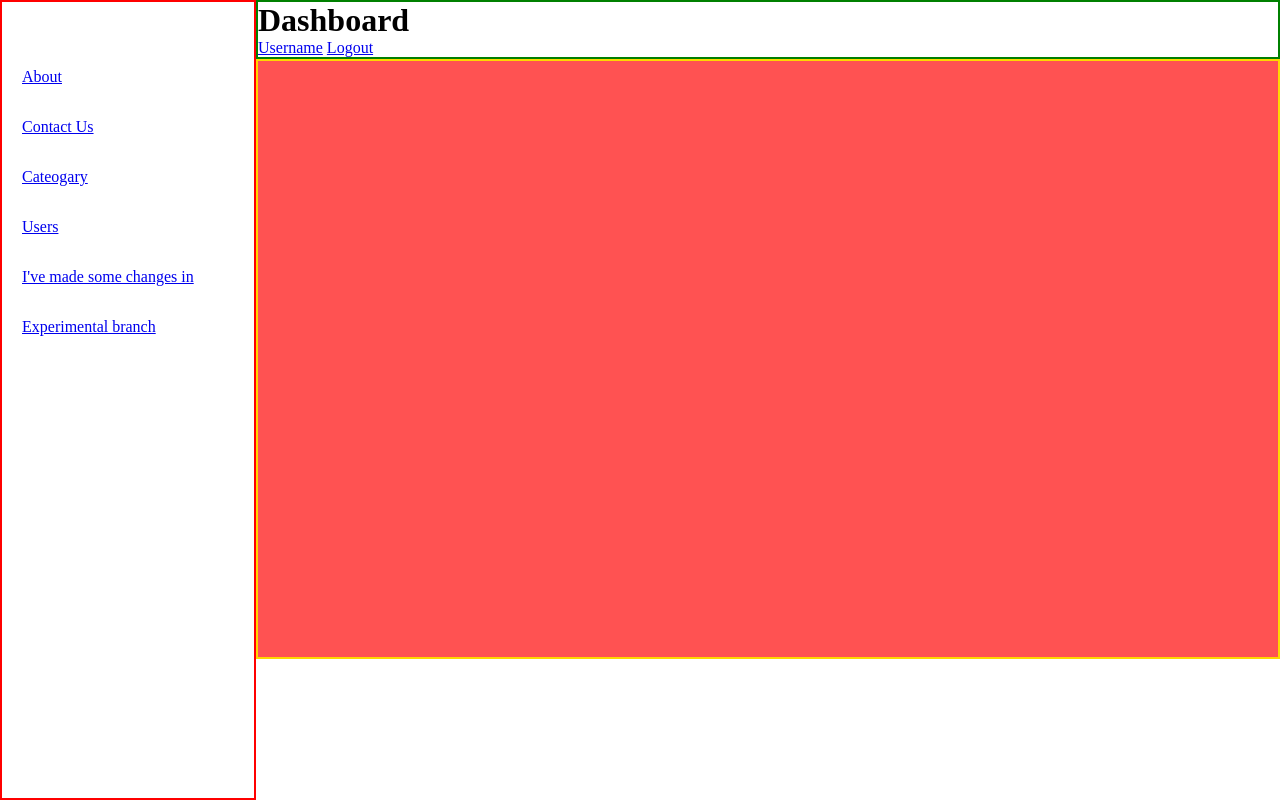
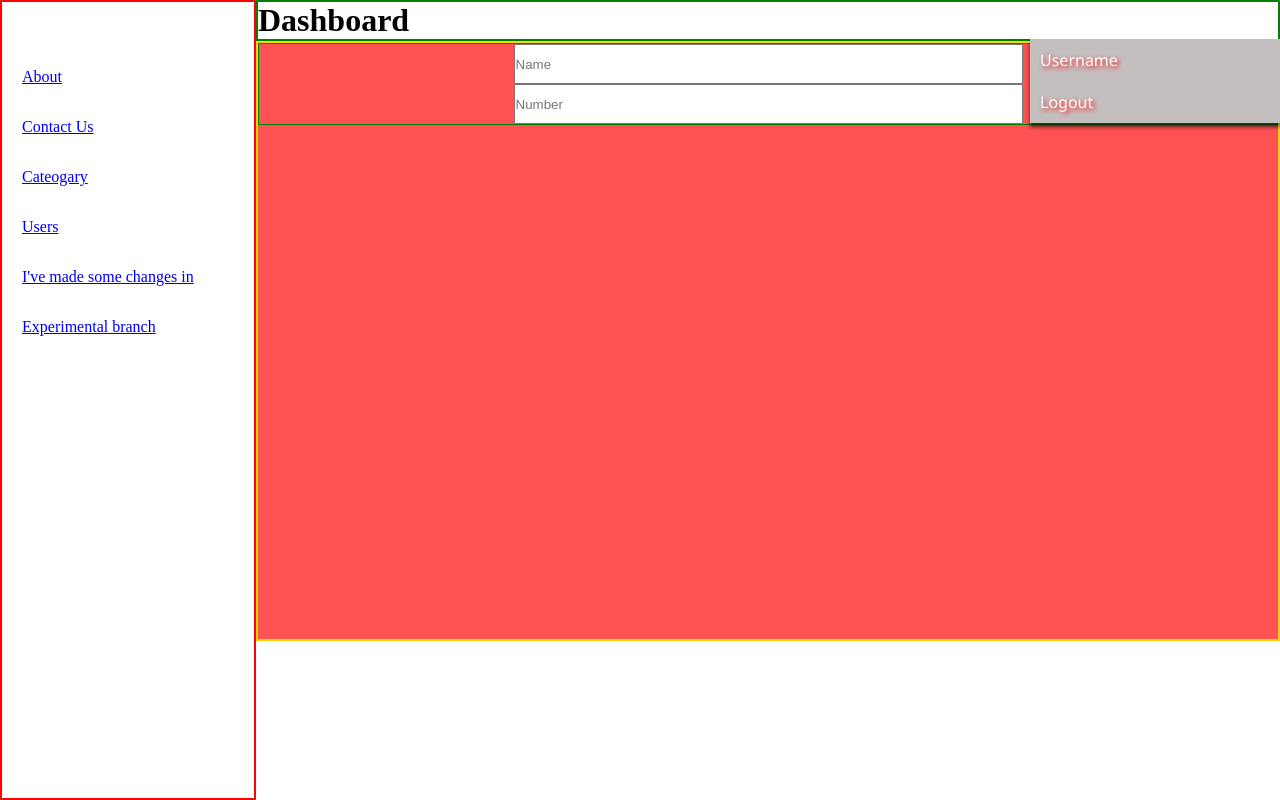
Before and after one commit to Faisalbaig1998/AdminPage, a PHP site: page /admin.html in a window 1280 px wide. Run offline with PHP 8.4, Linux system fonts and the light colour scheme.

Commit message:
adding input field

```diff
--- a/admin/admin.html
+++ b/admin/admin.html
@@ -26,11 +26,6 @@
     <!-- Header Starts here -->
     <div id="header">
       <h1>Dashboard</h1>
-      <div id="burger" onclick="expand()">
-        <div></div>
-        <div></div>
-        <div></div>
-      </div>
       <!-- Login Details -->
       <div id="login-details">
         <a href="#">Username</a>
@@ -42,6 +37,10 @@
     <!-- Main Starts here -->
     <div id="main">
       <!-- <div></div> -->
+      <form>
+        <input type="text" placeholder="Name" />
+        <input type="text" placeholder="Number" />
+      </form>
     </div>
   </body>
 </html>
--- a/admin/style.css
+++ b/admin/style.css
@@ -41,3 +41,58 @@
   background-color: rgba(255, 0, 0, 0.678);
   border: 2px solid gold;
 }
+
+#login-details {
+  box-shadow: 0px 4px 4px rgba(0, 0, 0, 0.664);
+  width: 250px;
+  height: auto;
+  position: absolute;
+  right: 0px;
+  background-color: rgb(196, 191, 191);
+}
+
+#burger {
+  display: flex;
+  flex-direction: column;
+  justify-content: space-between;
+  align-items: center;
+  width: auto;
+  height: 100px;
+}
+
+.bar {
+  border: 1px solid white;
+  width: 35px;
+  height: 10px;
+  background-color: black;
+}
+
+#login-details a:hover {
+  background-color: rgb(156, 155, 155);
+}
+
+#login-details a {
+  font-family: "Segoe UI", Tahoma, Geneva, Verdana, sans-serif;
+  color: white;
+  text-shadow: 2px 2px 5px red;
+  text-decoration: none;
+  padding: 10px;
+  display: block;
+}
+
+form {
+  border: 1px solid green;
+  display: flex;
+  align-items: center;
+  flex-direction: column;
+}
+
+
+input {
+  width: 50%;
+  height: 40px;
+}
+
+input:focus {
+  outline: none;
+}
```
